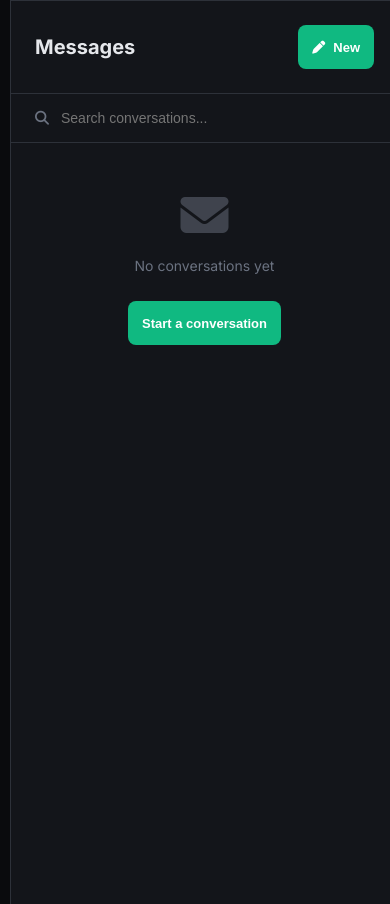
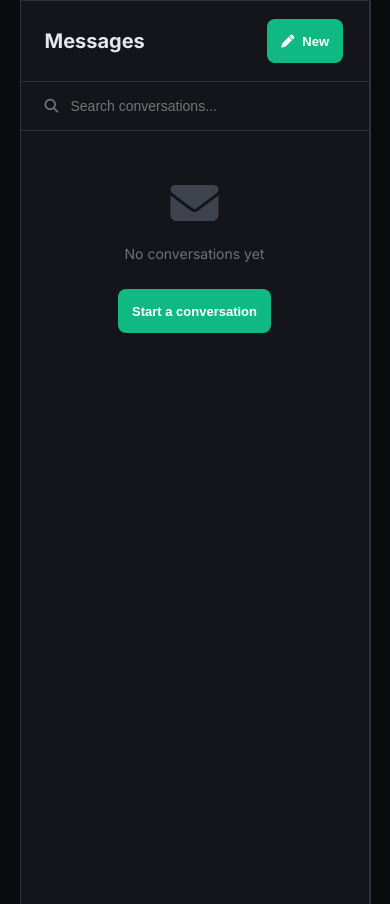
Before and after one commit to adarshmarvel22/Workstation, a Django app: page /messages/ in a window 390 px wide. Shown: the part 73-977 px from the top of the page. Run offline with Django 4.2, Linux system fonts and the light colour scheme; the visitor is signed in with stand-in values (Sample User, id 1); data that the repository does not hold is empty.

Commit message:
[FIX] Fix UI

```diff
--- a/workstation/templates/workstation/messages.html
+++ b/workstation/templates/workstation/messages.html
@@ -10,7 +10,8 @@
         <div class="conversations-panel">
             <div class="panel-header">
                 <h2>Messages</h2>
-                <button class="btn btn-sm btn-primary" onclick="location.href='{% url 'explore' %}'">
+                <button class="btn btn-sm btn-primary ws-mb-msg-btn"
+                        onclick="location.href='{% url 'explore' %}'">
                     <i class="fas fa-pen"></i> New
                 </button>
             </div>
@@ -553,9 +554,15 @@
 
 /* Mobile Responsive */
 @media (max-width: 968px) {
+    .ws-mb-msg-btn{
+        position: fixed;
+        right: 47px;
+    }
+
     .messages-container {
         padding: 0;
         height: 100vh;
+        max-width: 90%;
     }
 
     .messages-wrapper {
```
